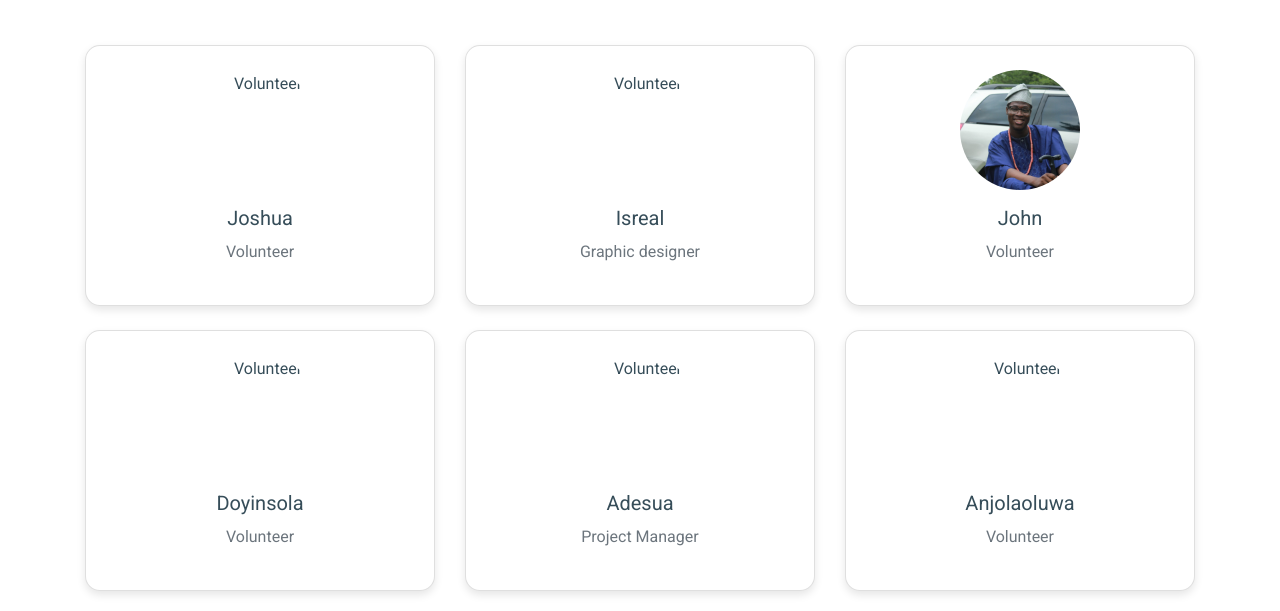
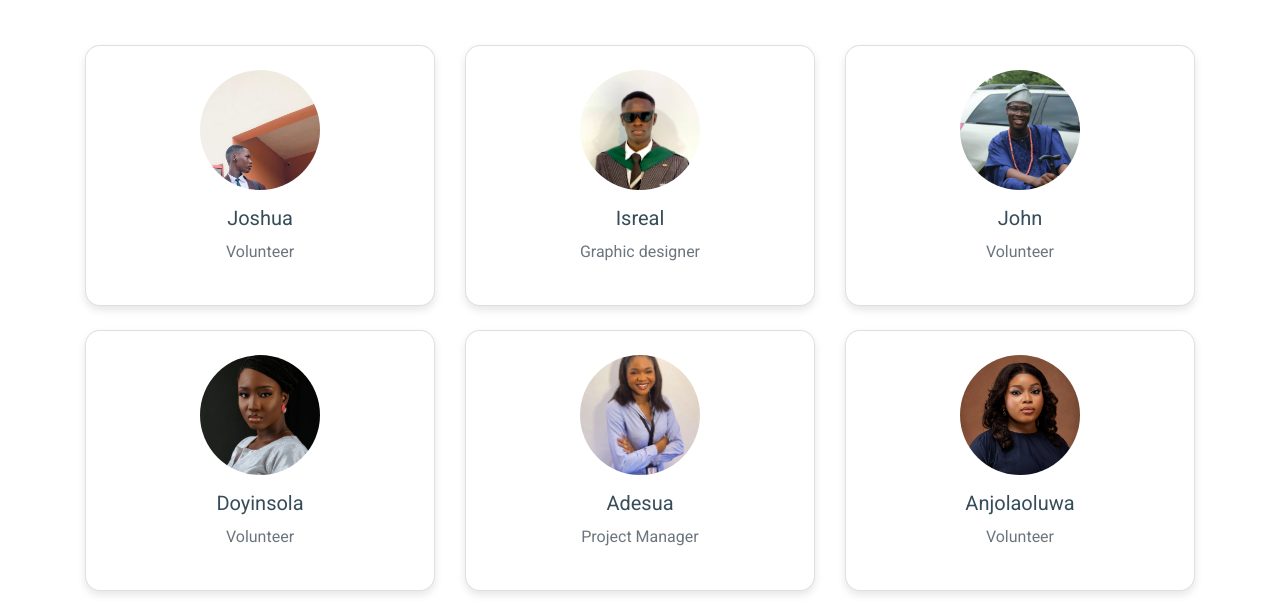
Before and after one commit to teacch/thewell, a plain HTML site: page fundraiser/joinus.html in a window 1280 px wide. Shown: the part 189-800 px from the top of the page. Drawn offline with nearby package versions, Linux system fonts and the light colour scheme; the site is published under a folder, as on GitHub Pages, so addresses that start at the root find nothing; files whose address does not match are found by name; a web font is replaced by a local one.

Commit message:
Modified thet html file

```diff
--- a/fundraiser/joinus.html
+++ b/fundraiser/joinus.html
@@ -81,7 +81,7 @@
         <div class="row mt-5">
           <div class="col-md-4 col-sm-6 mb-4">
             <div class="card volunteer-card p-4 text-center">
-                <img src="/fundraiser/images/Joshua.jpeg" class="volunteer-img rounded-circle mx-auto" alt="Volunteer">
+                <img src="./images/Joshua.jpeg" class="volunteer-img rounded-circle mx-auto" alt="Volunteer">
                 <h5 class="mt-3">Joshua</h5>
                 <p class="text-muted">Volunteer</p>
 
@@ -89,7 +89,7 @@
           </div>
           <div class="col-md-4 col-sm-6 mb-4">
             <div class="card volunteer-card p-4 text-center">
-                <img src="/fundraiser/images/Israel.jpeg" class="volunteer-img rounded-circle mx-auto" alt="Volunteer">
+                <img src="./images/Israel.jpeg" class="volunteer-img rounded-circle mx-auto" alt="Volunteer">
                 <h5 class="mt-3">Isreal</h5>
                 <p class="text-muted">Graphic designer</p>
             </div>
@@ -106,21 +106,21 @@
 
           <div class="col-md-4 col-sm-6 mb-4">
             <div class="card volunteer-card p-4 text-center">
-                <img src="/fundraiser/images/Doyinsola.jpeg" class="volunteer-img rounded-circle mx-auto" alt="Volunteer">
+                <img src="./images/Doyinsola.jpeg" class="volunteer-img rounded-circle mx-auto" alt="Volunteer">
                 <h5 class="mt-3">Doyinsola</h5>
                 <p class="text-muted">Volunteer</p>
             </div>
           </div>
           <div class="col-md-4 col-sm-6 mb-4">
             <div class="card volunteer-card p-4 text-center">
-                <img src="/fundraiser/images/Adeshua.jpeg" class="volunteer-img rounded-circle mx-auto" alt="Volunteer">
+                <img src="./images/Adeshua.jpeg" class="volunteer-img rounded-circle mx-auto" alt="Volunteer">
                 <h5 class="mt-3">Adesua</h5>
                 <p class="text-muted">Project Manager</p>
             </div>
           </div>
           <div class="col-md-4 col-sm-6 mb-4">
             <div class="card volunteer-card p-4 text-center">
-                <img src="/fundraiser/images/Anggy.jpeg" class="volunteer-img rounded-circle mx-auto" alt="Volunteer">
+                <img src="./images/Anggy.jpeg" class="volunteer-img rounded-circle mx-auto" alt="Volunteer">
                 <h5 class="mt-3">Anjolaoluwa</h5>
                 <p class="text-muted">Volunteer</p>
             </div>
```
